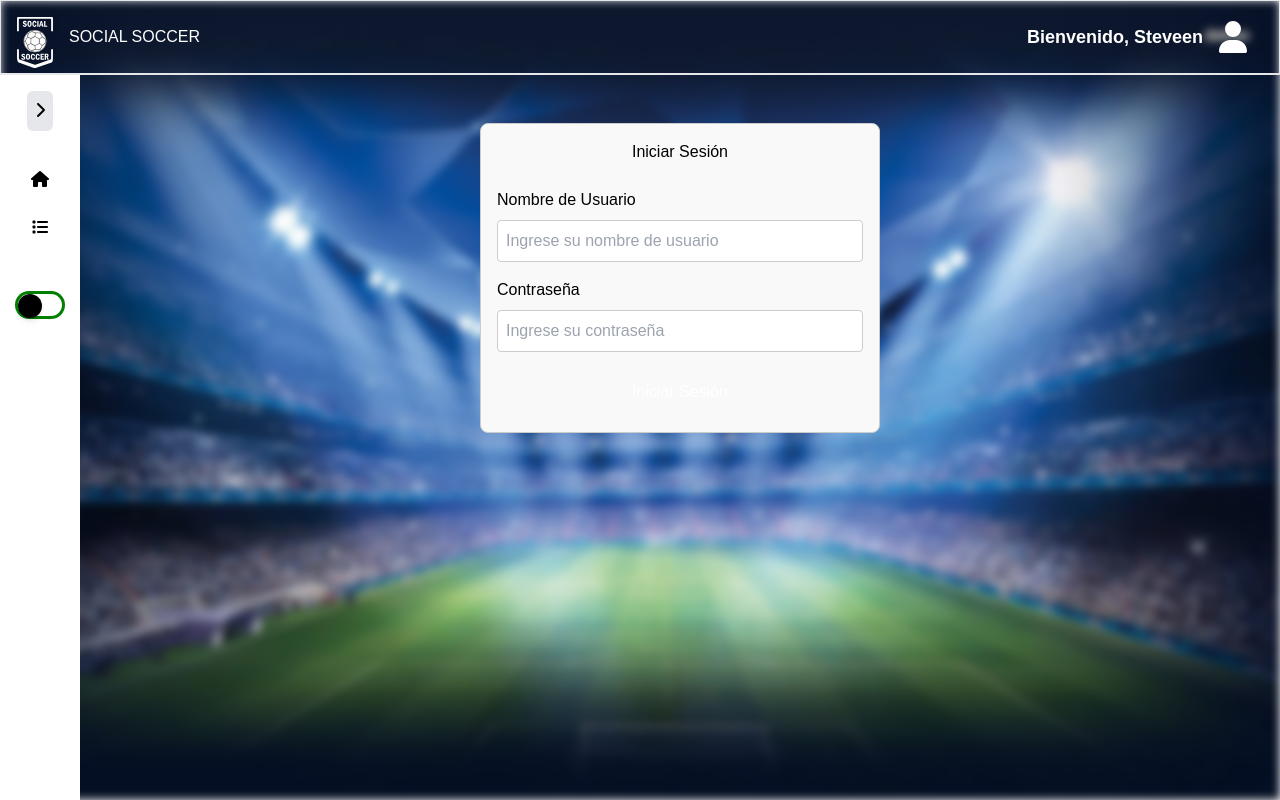
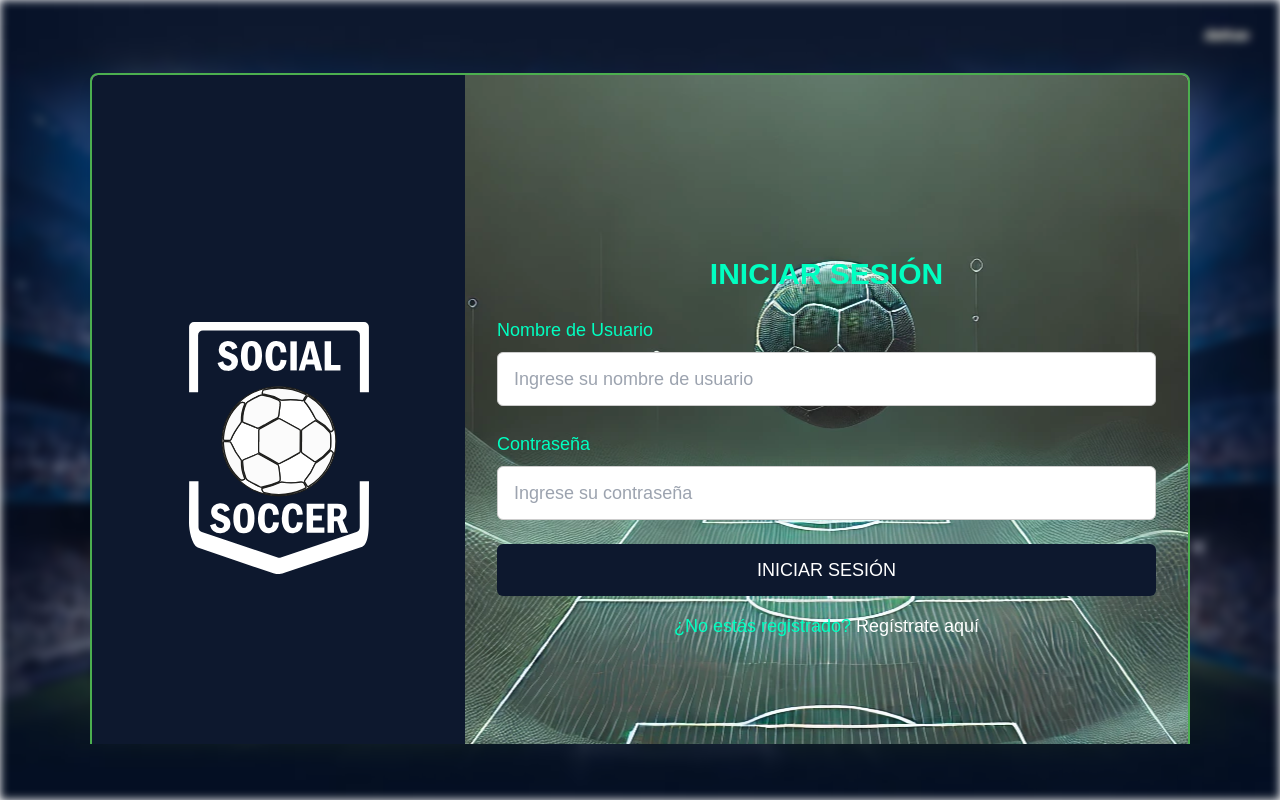
Before and after one commit to Steveen120/socialsoccervue, a Vue app: page / in a window 1280 px wide. Built offline with nearby package versions, Linux system fonts and the light colour scheme.

Commit message:
cambios login

```diff
--- a/src/App.vue
+++ b/src/App.vue
@@ -1,7 +1,7 @@
 <template>
   <div :class="{ 'dark': isDarkMode }" class="h-screen">
-    <!-- Barra superior -->
-    <div class="flex justify-between p-4 bg-primary-color items-center gap-4 border border-b-2 border-primary-color">
+    <!-- Barra superior (Oculta en login y registro) -->
+    <div v-if="shouldShowNavbar" class="flex justify-between p-4 bg-primary-color items-center gap-4 border border-b-2 border-primary-color">
       <div class="logo-container flex gap-4">
         <div class="w-9 h-10">
           <router-link to="/inicio" exact-active-class="active" class="flex items-center gap-2">
@@ -12,16 +12,14 @@
       </div>
 
       <div class="flex items-center gap-4">
-        <!-- Botón hamburguesa (visible en móviles) -->
         <button @click="toggleSidebar"
           class="md:hidden p-2 rounded-md dark:bg-gray-700 focus:outline-none focus:ring-2 focus:ring-primary-color dark:focus:ring-primary-color-dark transition-transform duration-300 flex">
           <font-awesome-icon :icon="isSidebarVisible ? 'times' : 'bars'" class="h-6 text-white" />
         </button>
 
-        <!-- Menú de usuario con mensaje de bienvenida -->
         <div class="relative flex justify-center px-4">
           <div @click="toggleUserMenu" class="relative flex items-center gap-2 cursor-pointer">
-            <span class="text-white font-bold text-lg mr-2">Bienvenido, Steveen</span> <!-- Mensaje agregado antes del icono -->
+            <span class="text-white font-bold text-lg mr-2">Bienvenido, Steveen</span>
             <font-awesome-icon icon="user" class="h-8 text-white" />
           </div>
           <transition name="slide-fade">
@@ -33,14 +31,15 @@
     </div>
 
     <!-- Contenedor principal -->
-    <div :class="{ 'dark': isDarkMode }" class="flex h-[93%] 2xl:h-full overflow-hidden">
+    <div  :class="{ 'dark': isDarkMode }" class="flex h-[93%] 2xl:h-full overflow-hidden">
       <!-- Sidebar -->
-      <div v-if="isSidebarVisible || (!isMobile && shouldShowSidebar)" :class="[
-        'sidebar',
-        { 'w-20': isMenuCollapsed, 'w-64': !isMenuCollapsed },
-        'bg-white h-full dark:bg-bg-dark dark:text-white flex-shrink-0 transition-width duration-300 pt-4',
-        { 'hidden md:block': !isSidebarVisible && isMobile }
-      ]">
+      <div  v-if="shouldShowNavbar && (isSidebarVisible || (!isMobile && shouldShowSidebar))"
+        :class="[
+          'sidebar',
+          { 'w-20': isMenuCollapsed, 'w-64': !isMenuCollapsed },
+          'bg-white h-full dark:bg-bg-dark dark:text-white flex-shrink-0 transition-width duration-300 pt-4',
+          { 'hidden md:block': !isSidebarVisible && isMobile }
+        ]">
         <nav>
           <div>
             <div class="flex justify-center">
@@ -49,13 +48,7 @@
                 <font-awesome-icon :icon="isMenuCollapsed ? 'chevron-right' : 'chevron-left'" />
               </button>
             </div>
-            <ul :class="[
-              'nav-links',
-              'flex',
-              'flex-col',
-              'gap-4',
-              { 'items-center p-8': isMenuCollapsed, 'items-start p-8': !isMenuCollapsed }
-            ]">
+            <ul :class="[ 'nav-links', 'flex', 'flex-col', 'gap-4', { 'items-center p-8': isMenuCollapsed, 'items-start p-8': !isMenuCollapsed } ]">
               <li>
                 <router-link to="/inicio" exact-active-class="active" class="flex items-center gap-2">
                   <font-awesome-icon icon="home" />
@@ -78,7 +71,6 @@
               <Transition name="fade-slide">
                 <AdministracionMenu v-if="showAdministracion && !isMenuCollapsed" class="pl-8" />
               </Transition>
-              <!-- Botón de Cerrar Sesión con estilo único -->
               <li v-if="isLoggedIn">
                 <button @click="handleLogout" class="flex items-center gap-2 mt-4 bg-red-500 text-white px-4 py-2 rounded-md hover:bg-red-600 transition-colors">
                   <font-awesome-icon icon="sign-out-alt" />
@@ -86,21 +78,6 @@
                 </button>
               </li>
             </ul>
-
-            <!-- Botón de modo oscuro -->
-            <div class="flex justify-center">
-              <div class="toggle-wrapper flex items-center gap-2 p-4">
-                <div class="toggle">
-                  <input id="dark-mode-toggle" type="checkbox" v-model="isDarkMode" class="hidden" />
-                    <label for="dark-mode-toggle"
-                    class="w-12 h-6 bg-gray-400 dark:bg-gray-600 rounded-full relative cursor-pointer">
-                    <span
-                      class="block w-6 h-6 bg-black dark:bg-white rounded-full shadow-md transform transition-transform duration-300"
-                      :class="{ 'translate-x-6': isDarkMode }"></span>
-                  </label>
-                </div>
-              </div>
-            </div>
           </div>
         </nav>
       </div>
@@ -115,7 +92,7 @@
 
 <script setup>
 import { ref, computed, onMounted, onUnmounted } from "vue";
-import { useRouter } from "vue-router";
+import { useRouter, useRoute } from "vue-router";
 import CategoriasMenu from "./components/Menu/CategoriasMenu.vue";
 import UsuarioMenu from "./components/Menu/UsuarioMenu.vue";
 import AdministracionMenu from "./components/Menu/AdministracionMenu.vue";
@@ -129,6 +106,7 @@ const isMenuCollapsed = ref(true);
 const isSidebarVisible = ref(false);
 
 const router = useRouter();
+const route = useRoute(); // Obtener la ruta actual
 const isMobile = ref(window.innerWidth < 768);
 
 const updateIsMobile = () => {
@@ -167,6 +145,11 @@ const shouldShowSidebar = computed(() => {
   return isSidebarVisible.value || !isMobile.value;
 });
 
+// Ocultar la barra superior en la página de login
+const shouldShowNavbar = computed(() => {
+  return route.path !== '/' && route.path !== '/registrar'; // Oculta en login y registro
+});
+
 onMounted(() => {
   window.addEventListener("resize", updateIsMobile);
 });
@@ -175,17 +158,3 @@ onUnmounted(() => {
   window.removeEventListener("resize", updateIsMobile);
 });
 </script>
-
-<style scoped>
-.sidebar-drawer {
-  display: flex;
-  flex-direction: column;
-  padding: 20px;
-  background-color: rgba(0, 0, 0, 0.5);
-  position: fixed;
-  top: 0;
-  right: 0;
-  height: 100%;
-  width: 100%;
-}
-</style>
--- a/src/sections/Login.vue
+++ b/src/sections/Login.vue
@@ -1,36 +1,48 @@
 <template>
-  <div class="login-container bg-bg-cards text-black dark:text-white dark:bg-bg-cards-dark">
-    <h1>Iniciar Sesión</h1>
-    <form @submit.prevent="handleSubmit">
-      <!-- Campo de nombre de usuario -->
-      <div class="form-group">
-        <label for="username">Nombre de Usuario</label>
-        <input
-          type="text"
-          id="username"
-          v-model="username"
-          placeholder="Ingrese su nombre de usuario"
-          required
-        />
-        <span v-if="errors.username" class="text-red-500">{{ errors.username }}</span>
+  <div class="flex items-center justify-center min-h-screen p-4">
+    <div class="login-box flex flex-col md:flex-row bg-white text-[#00ffc1] dark:bg-bg-cards-dark shadow-lg rounded-lg overflow-hidden w-full max-w-3xl min-h-[750px]">
+      <!-- Logo en versión responsive (visible solo en móviles) -->
+      <div class="logo-container-mobile flex md:hidden justify-center bg-black p-6">
+        <img src="/src/assets/images/logo.svg" alt="logo" class="max-w-[120px] svg-logo">
       </div>
 
-      <!-- Campo de contraseña -->
-      <div class="form-group">
-        <label for="password">Contraseña</label>
-        <input
-          type="password"
-          id="password"
-          v-model="password"
-          placeholder="Ingrese su contraseña"
-          required
-        />
-        <span v-if="errors.password" class="text-red-500">{{ errors.password }}</span>
+      <!-- Sección del Logo (oculto en móviles) -->
+      <div class="logo-container hidden md:flex flex-grow items-center justify-center bg-black p-8">
+        <img src="/src/assets/images/logo.svg" alt="logo" class="max-w-[180px] svg-logo">
       </div>
 
-      <!-- Botón de inicio de sesión -->
-      <button type="submit" class="login-button bg-primary-color">Iniciar Sesión</button>
-    </form>
+      <!-- Sección del Formulario -->
+      <div class="form-container p-8 md:w-3/4 w-full flex flex-col justify-center">
+        <h1 class="text-3xl font-semibold mb-6 text-center">INICIAR SESIÓN</h1>
+
+        <form @submit.prevent="handleSubmit" class="space-y-6">
+          <div>
+            <label for="username" class="block text-lg font-medium">Nombre de Usuario</label>
+            <input type="text" id="username" v-model="username" placeholder="Ingrese su nombre de usuario" required class="w-full px-4 py-3 border rounded-md text-lg focus:outline-none focus:ring focus:border-green-500" />
+            <span v-if="errors.username" class="text-red-500 text-sm">{{ errors.username }}</span>
+          </div>
+
+          <div>
+            <label for="password" class="block text-lg font-medium">Contraseña</label>
+            <input type="password" id="password" v-model="password" placeholder="Ingrese su contraseña" required class="w-full px-4 py-3 border rounded-md text-lg focus:outline-none focus:ring focus:border-green-500" />
+            <span v-if="errors.password" class="text-red-500 text-sm">{{ errors.password }}</span>
+          </div>
+
+          <button type="submit" class="w-full bg-[#0D182E] text-white py-3 text-lg rounded-md hover:bg-green-700 transition">
+            INICIAR SESIÓN
+          </button>
+        </form>
+
+        <!-- Texto de "No estás registrado" -->
+        <p class="text-center mt-4 text-lg">
+          ¿No estás registrado?
+          <router-link to="/registrar" class="text-white hover:underline">
+            Regístrate aquí
+          </router-link>
+        </p>
+
+      </div>
+    </div>
   </div>
 </template>
 
@@ -43,50 +55,40 @@ const password = ref("");
 const errors = ref({});
 const router = useRouter();
 
-// Función para validar el formulario
 const validateForm = () => {
   errors.value = {};
   let isValid = true;
 
-  // Validación del nombre de usuario
   if (!username.value) {
     errors.value.username = "El nombre de usuario es requerido.";
     isValid = false;
   } else if (username.value.length < 3 || username.value.length > 20) {
-    errors.value.username =
-      "El nombre de usuario debe tener entre 3 y 20 caracteres.";
+    errors.value.username = "Debe tener entre 3 y 20 caracteres.";
     isValid = false;
   } else if (!/^[a-zA-Z0-9_]+$/.test(username.value)) {
-    errors.value.username =
-      "El nombre de usuario solo puede contener letras, números y guiones bajos.";
+    errors.value.username = "Solo letras, números y guiones bajos.";
     isValid = false;
   }
 
-  // Validación de la contraseña
   if (!password.value) {
     errors.value.password = "La contraseña es requerida.";
     isValid = false;
   } else if (password.value.length < 6) {
-    errors.value.password = "La contraseña debe tener al menos 6 caracteres.";
+    errors.value.password = "Debe tener al menos 6 caracteres.";
     isValid = false;
   } else if (!/(?=.*[A-Z])(?=.*[a-z])(?=.*\d)/.test(password.value)) {
-    errors.value.password =
-      "La contraseña debe incluir al menos una letra mayúscula, una minúscula y un número.";
+    errors.value.password = "Debe incluir mayúscula, minúscula y número.";
     isValid = false;
   }
 
   return isValid;
 };
 
-// Función para manejar el envío del formulario
 const handleSubmit = () => {
   if (validateForm()) {
-    // Simulación de autenticación
     if (username.value === "user" && password.value === "Password123") {
       localStorage.setItem("token", "your-auth-token");
-      router.push("/").then(() => {
-        window.location.reload();
-      });
+      router.push("/inicio");
     } else {
       alert("Credenciales incorrectas");
     }
@@ -95,12 +97,31 @@ const handleSubmit = () => {
 </script>
 
 <style scoped>
-.login-container {
-  max-width: 400px;
-  margin: 0 auto;
-  padding: 1rem;
-  border: 1px solid #ccc;
-  border-radius: 8px;
-  background-color: #f9f9f9;
+.login-box {
+  max-width: 1100px;
+  min-height: 750px;
+  border: 2px solid #4caf4f;
+}
+
+.logo-container{
+  background-color: #0D182E; /* Asegura fondo negro en ambas versiones */
+  width: 50%;
+  display: flex;
+  align-items: center;
+  justify-content: center;
+
+}
+
+.form-container {
+  width: 100%;
+  background: url('/src/assets/images/fondo.webp') no-repeat center center;
+}
+
+
+
+@media (max-width: 765px) {
+  .logo-container {
+    display: none;
+  }
 }
 </style>
```
Also changed, not shown: src/assets/images/fondo.webp (added), src/assets/images/logos.svg (added), src/router/index.js (line endings or trailing spaces).
